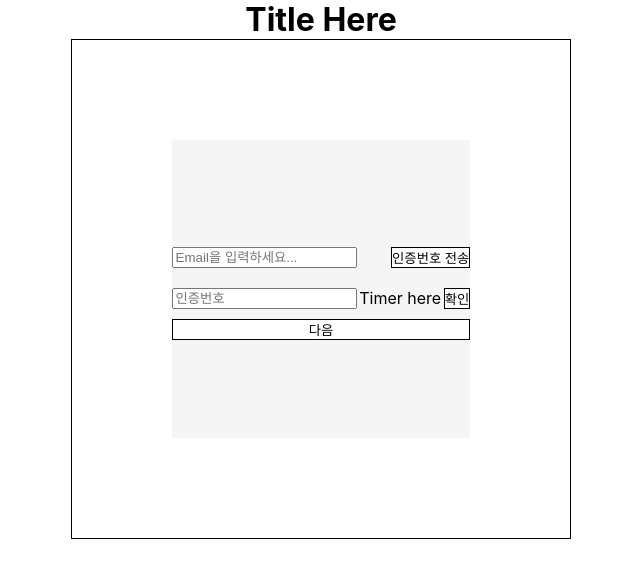
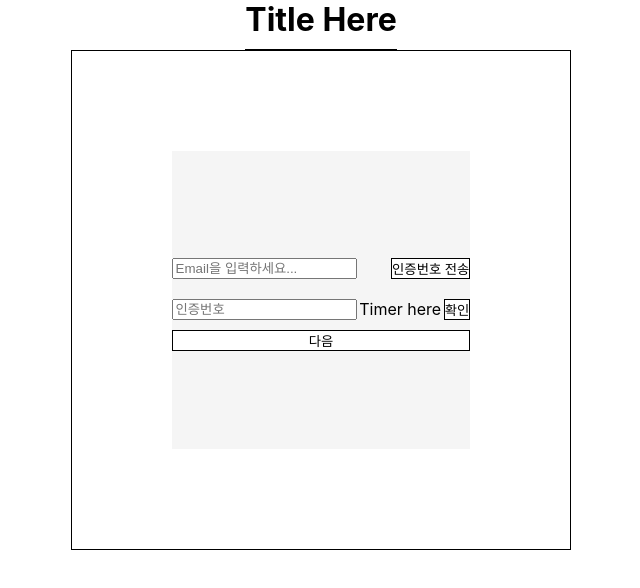
Before and after one commit to YoonKeumJae/BlogProject-client, a React (Create React App) app: page / in a window 1280 px wide. Shown: the top 588 px of the page, without its empty margins (319-959 px from the left). Built offline with nearby package versions, Linux system fonts and the light colour scheme.

Commit message:
[Feat] 비밀번호 찾기 기능 구현

```diff
--- a/src/pages/account/Index.js
+++ b/src/pages/account/Index.js
@@ -3,14 +3,14 @@ import Title from './title';
 import AccountEmailForm from './AccountEmailForm';
 
 const StyledFindPassword = styled.div`
+  display: flex;
+  flex-direction: column;
+  align-items: center;
+  justify-content: center;
   * {
     margin: 0;
     box-sizing: border-box;
   }
-  display: flex;
-  flex-direction: column;
-  align-items: center;
-  justify-content: center;
   Title {
     margin-bottom: 20px;
   }
--- a/src/pages/account/Title.js
+++ b/src/pages/account/Title.js
@@ -1,8 +1,11 @@
 import styled from 'styled-components';
 
 const StyledTitle = styled.div`
+  border-bottom: 1px solid black;
+  margin-bottom: 20px;
   h1 {
     font-size: 2rem;
+    margin-bottom: 10px;
   }
 `;
 
```
